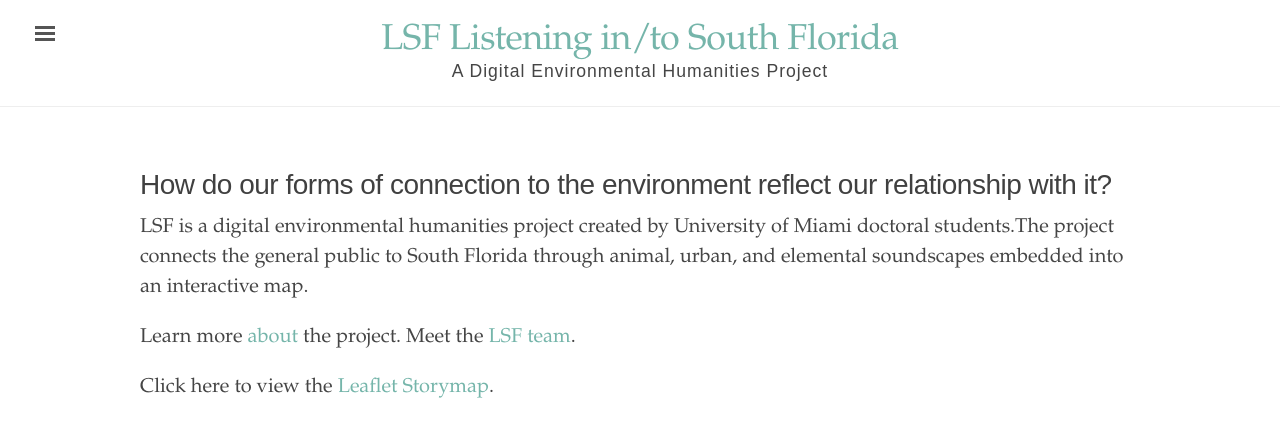
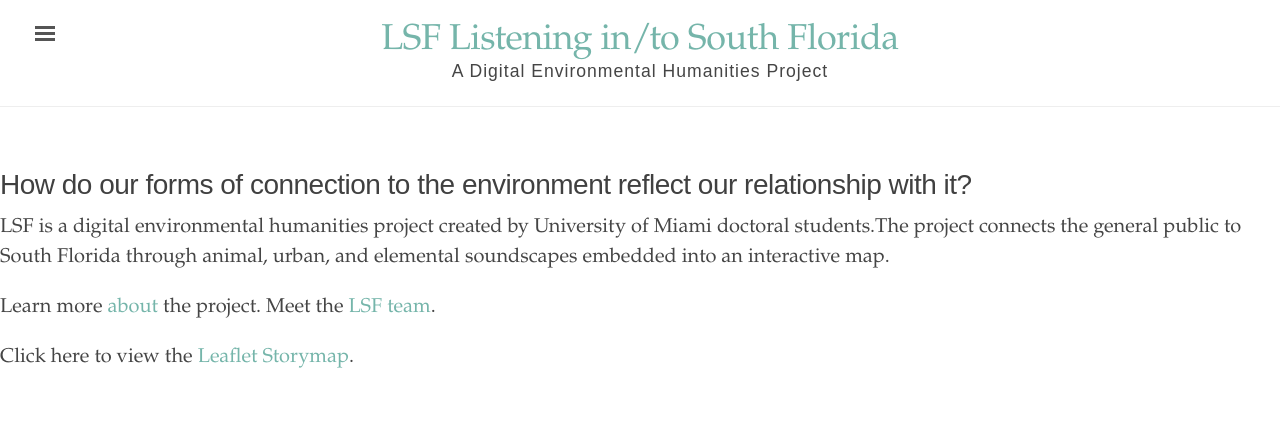
Before and after one commit to rm4-25/lsf_3, a Jekyll site: the page built from index.html, in a window 1280 px wide. Shown: the top 437 px of the page. Built offline with Jekyll 4.4.1, drawn with Linux system fonts in a browser that asks for light colours.

Commit message:
Update _ed.scss
Edited container sizes on line 82.

```diff
--- a/_sass/_ed.scss
+++ b/_sass/_ed.scss
@@ -79,11 +79,11 @@
   Center the page content.
 */
 
-/* Changed max-width from 38rem to 50rem. Reduced padd-left and padding-right to 0rem. @media .container changed from 38rem to 50rem.
+/* Changed max-width from 50rem to 100rem. Reduced padd-left and padding-right to 0rem. @media .container changed from 50rem to 100rem.
 */
 
 .container {
-  max-width: 50rem;
+  max-width: 100rem;
   padding-left:  0rem;
   padding-right: 0rem;
   margin-left:  auto;
@@ -92,7 +92,7 @@
 
 @media (min-width: 56em) {
   .container {
-    max-width: 50rem;
+    max-width: 100rem;
   }
 }
 
```
